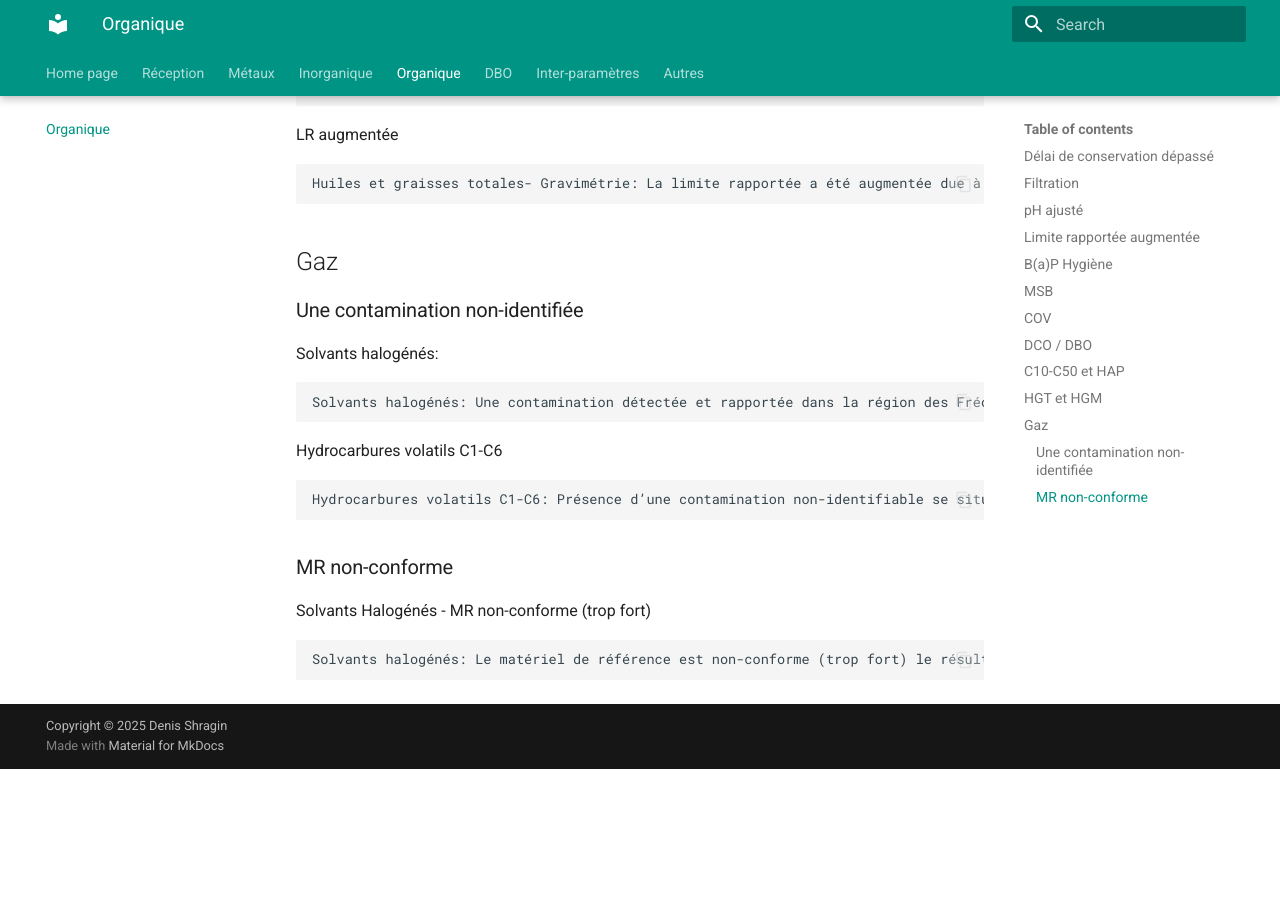
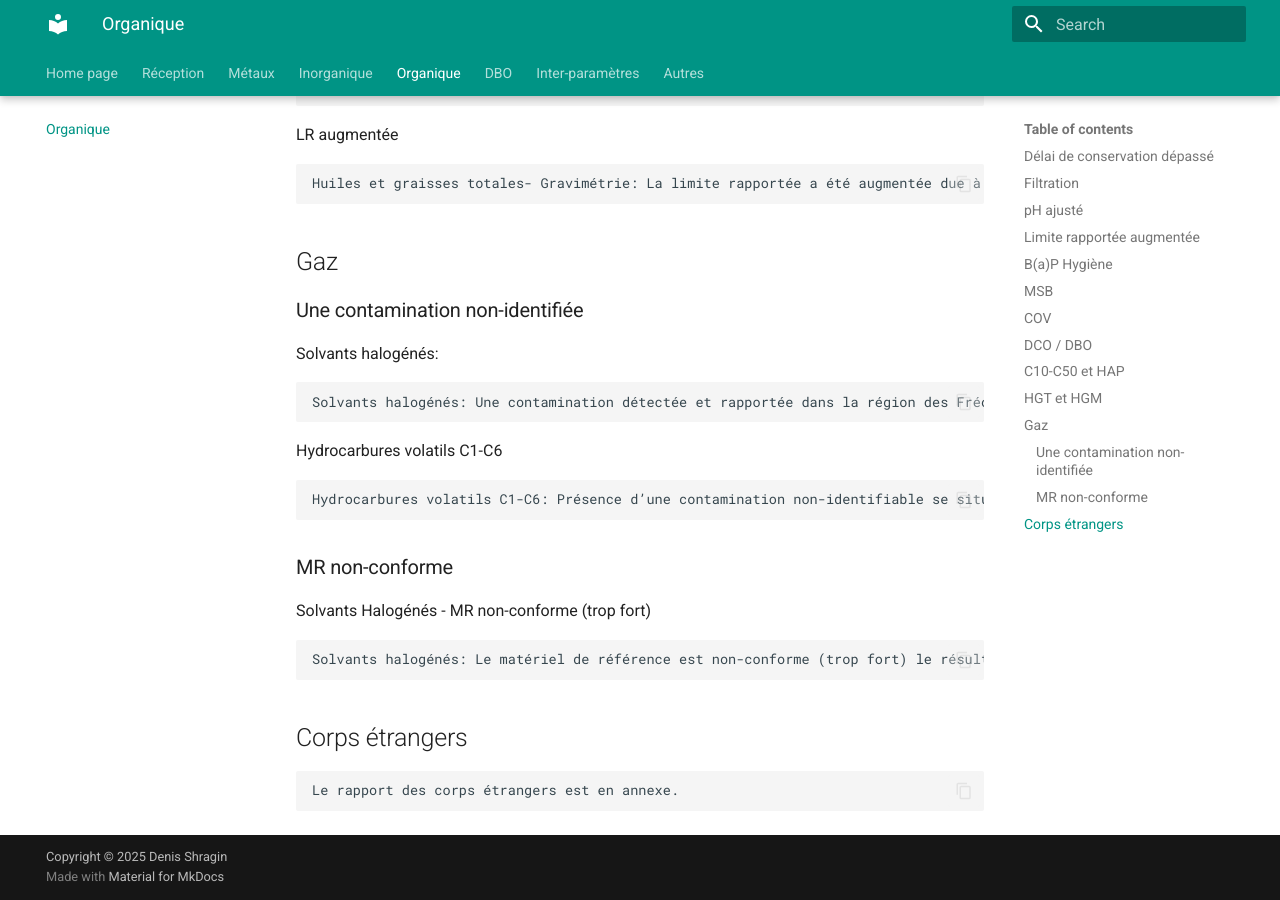
Before and after one commit to denisshragin/chemistry_comments, an MkDocs documentation site: the page built from docs/organique.md, in a window 1280 px wide and 900 px high, scrolled down 5118 px. Built offline with MkDocs 1.6.1 and Material for MkDocs 9.7.7, drawn with Linux system fonts in a browser that asks for light colours; before the commit the page ends 5887 px from its top, so only the background shows below that.

Commit message:
corps étrangers added

````diff
--- a/docs/organique.md
+++ b/docs/organique.md
@@ -311,3 +311,8 @@ Solvants Halogénés - MR non-conforme (trop fort)
 ```
 Solvants halogénés: Le matériel de référence est non-conforme (trop fort) le résultat de l’échantillon peut être surestimé.
 ```
+
+## Corps étrangers
+```
+Le rapport des corps étrangers est en annexe.
+```
````
